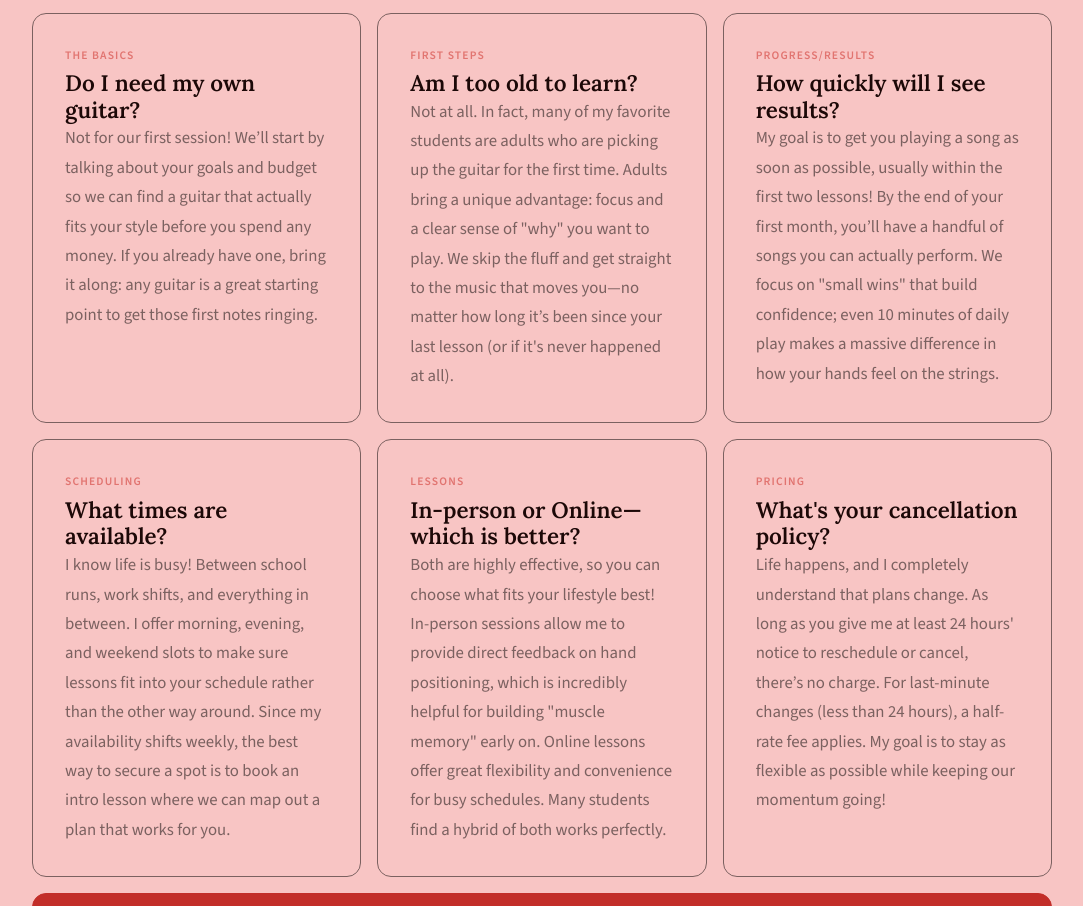
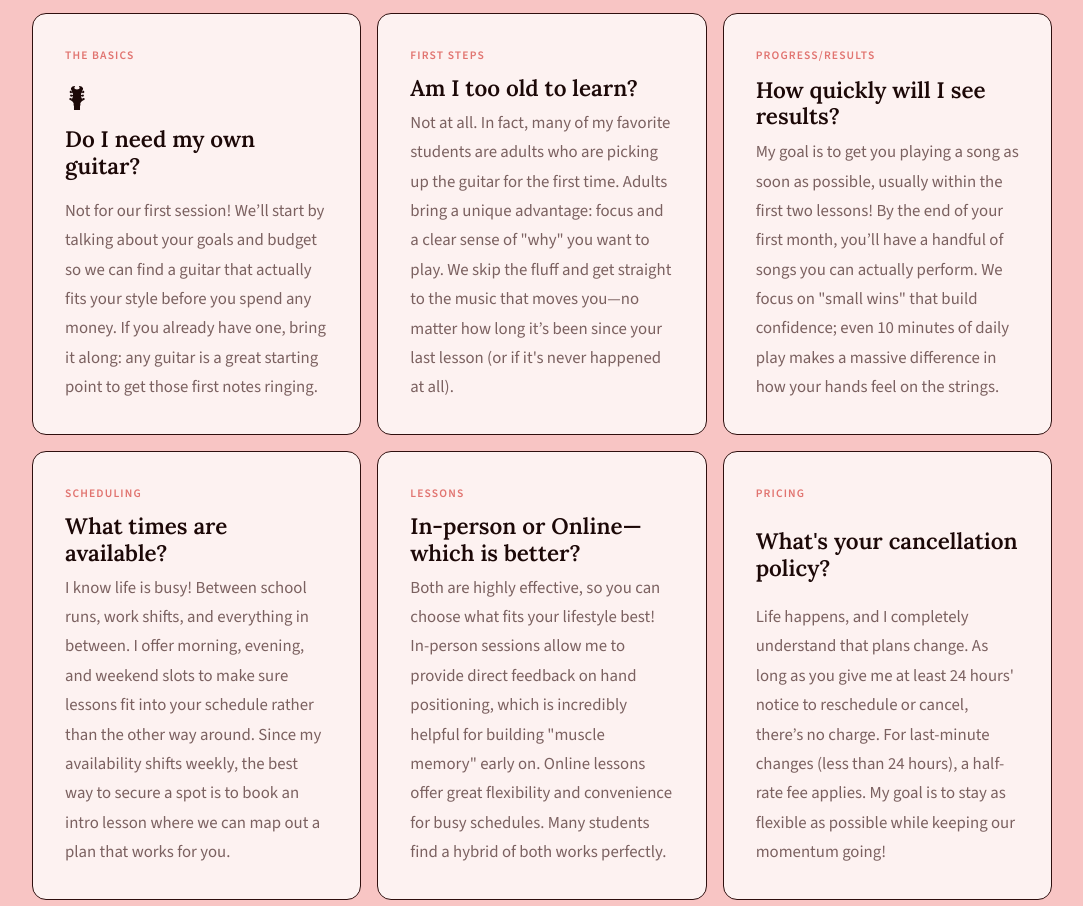
Before and after one commit to chrisfedosky/ironRoseGuitar-website, a plain HTML site: page faq.html in a window 1280 px wide. Shown: the part 391-1297 px from the top of the page, without its empty margins (98-1181 px from the left). Drawn offline with nearby package versions, Linux system fonts and the light colour scheme.

Commit message:
faq and contact page bkg updates

```diff
--- a/faq.html
+++ b/faq.html
@@ -39,44 +39,70 @@
             <a href="/contact.html" class="btn btn-primary" style="margin-top: 1.25rem;">Book Your Free First Lesson!</a>
         </div>
 
-        <!-- add Icons to card for some visual variety and visual focal point to scan and get what Q it answers -->
         <!-- Q1 -->
-        <div class="card" style="grid-area: q1; justify-content: flex-start;">
+        <div class="card card2" style="grid-area: q1">
             <span class="eyebrow">The Basics</span>
+
+            <svg class="my-icon"
+                  viewBox="0 0 481.266 481.266">
+                <g>
+                    <path d="M371.096,286.677c13.188,0,23.885-10.695,23.885-23.888c0-13.188-10.696-23.878-23.885-23.878
+                        c-8.9,0-10.893,4.927-11.276,12.132h-22.843c-8.075-16.042-12.575-31.939-14.566-47.159h21.708
+                        c0.385,7.213,2.392,12.128,11.284,12.128c13.188,0,23.885-10.692,23.885-23.882c0-13.185-10.696-23.88-23.885-23.88
+                        c-8.893,0-10.899,4.921-11.284,12.128h-22.975c0.404-17.482,3.671-33.528,7.851-47.155h22.975
+                        c0.385,7.213,2.393,12.128,11.284,12.128c13.188,0,23.885-10.692,23.885-23.882s-10.696-23.88-23.885-23.88
+                        c-8.892,0-10.899,4.921-11.284,12.128h-14.091c2.77-6.1,5.391-11.086,7.438-14.689c4.324-7.62,9.438-18.316,15.208-31.793
+                        c1.964-4.584,2.425-12.465-0.213-17.717C346.23,17.444,318.01,0,286.684,0h-3.29c-1.907,0-3.535,0.958-4.36,2.575
+                        c-1.242,2.442-0.4,5.456,2.753,9.806c8.584,11.886,12.427,22.964,12.427,28.661c0,14.547-24.565,26.824-53.643,26.824
+                        s-53.641-12.277-53.641-26.824c0-5.709,3.837-16.783,12.427-28.661c3.14-4.35,3.985-7.364,2.749-9.806
+                        C201.276,0.958,199.655,0,197.747,0h-3.29c-31.168,0-59.31,17.31-73.456,45.173c-2.386,4.699-2.507,12.481-0.269,17.717
+                        c5.827,13.619,10.99,24.437,15.356,32.137c2.04,3.597,4.668,8.59,7.426,14.689h-14.227c-0.382-7.213-2.384-12.128-11.281-12.128
+                        c-13.185,0-23.88,10.689-23.88,23.88s10.696,23.882,23.88,23.882c8.896,0,10.898-4.923,11.281-12.128h23.115
+                        c4.174,13.627,7.434,29.673,7.851,47.155h-23.106c-0.383-7.213-2.385-12.128-11.281-12.128c-13.187,0-23.88,10.696-23.88,23.88
+                        c0,13.19,10.693,23.882,23.88,23.882c8.896,0,10.898-4.923,11.281-12.128h21.842c-2.001,15.22-6.494,31.118-14.563,47.159h-22.98
+                        c-0.383-7.222-2.385-12.132-11.281-12.132c-13.186,0-23.88,10.69-23.88,23.878c0,13.192,10.694,23.888,23.88,23.888
+                        c8.896,0,10.898-4.921,11.281-12.13h8.525c-1.889,2.576-3.883,5.137-5.995,7.706c-2.09,2.536-2.914,5.542-2.323,8.456
+                        c0.585,2.938,2.525,5.397,5.454,6.937c36.772,19.388,47.08,45.978,48.781,66.347c-3.531,2.04-5.925,5.803-5.925,10.151v7.028
+                        c0,6.164,4.765,11.177,10.794,11.674v88.42h119.72v-88.42c6.031-0.497,10.793-5.51,10.793-11.674v-7.028
+                        c0-4.248-2.285-7.951-5.667-10.022c1.671-20.362,11.93-46.996,48.73-66.436c2.925-1.551,4.86-4.02,5.442-6.945
+                        c0.58-2.913-0.245-5.919-2.333-8.451c-2.116-2.573-4.123-5.149-6.015-7.742h8.392C360.204,281.756,362.196,286.677,371.096,286.677
+                        z"/>
+                </g>
+            </svg>
             <h3>Do I need my own guitar?</h3>
             <p>Not for our first session! We’ll start by talking about your goals and budget so we can find a guitar that actually fits your style before you spend any money. If you already have one, bring it along: any guitar is a great starting point to get those first notes ringing.</p>
         </div>
 
         <!-- Q2 -->
-        <div class="card" style="grid-area: q2; justify-content: flex-start;">
+        <div class="card card2" style="grid-area: q2">
             <span class="eyebrow">First Steps</span>
             <h3>Am I too old to learn?</h3>
             <p>Not at all. In fact, many of my favorite students are adults who are picking up the guitar for the first time. Adults bring a unique advantage: focus and a clear sense of "why" you want to play. We skip the fluff and get straight to the music that moves you—no matter how long it’s been since your last lesson (or if it's never happened at all).</p>
         </div>
 
         <!-- Q3 -->
-        <div class="card card-benefit" style="grid-area: q3; justify-content: flex-start;">
+        <div class="card card2" style="grid-area: q3">
             <span class="eyebrow">Progress/Results</span>
             <h3>How quickly will I see results?</h3>
             <p>My goal is to get you playing a song as soon as possible, usually within the first two lessons! By the end of your first month, you’ll have a handful of songs you can actually perform. We focus on "small wins" that build confidence; even 10 minutes of daily play makes a massive difference in how your hands feel on the strings.</p>
         </div>
 
         <!-- Q4 -->
-        <div class="card" style="grid-area: q4; justify-content: flex-start;">
+        <div class="card card2" style="grid-area: q4">
             <span class="eyebrow">Scheduling</span>
             <h3>What times are available?</h3>
             <p>I know life is busy! Between school runs, work shifts, and everything in between. I offer morning, evening, and weekend slots to make sure lessons fit into your schedule rather than the other way around. Since my availability shifts weekly, the best way to secure a spot is to book an intro lesson where we can map out a plan that works for you.</p>
         </div>
 
         <!-- Q5 -->
-        <div class="card card-muted" style="grid-area: q5; justify-content: flex-start;"> <!-- change card muted looks weird -->
+        <div class="card card2" style="grid-area: q5">
             <span class="eyebrow">Lessons</span>
             <h3>In-person or Online—which is better?</h3>
             <p>Both are highly effective, so you can choose what fits your lifestyle best! In-person sessions allow me to provide direct feedback on hand positioning, which is incredibly helpful for building "muscle memory" early on. Online lessons offer great flexibility and convenience for busy schedules. Many students find a hybrid of both works perfectly.</p>
         </div>
 
         <!-- Q6 -->
-        <div class="card card-benefit" style="grid-area: q6; justify-content: flex-start;">
+        <div class="card card2" style="grid-area: q6">
             <span class="eyebrow">Pricing</span>
             <h3>What's your cancellation policy?</h3>
             <p>Life happens, and I completely understand that plans change. As long as you give me at least 24 hours' notice to reschedule or cancel, there’s no charge. For last-minute changes (less than 24 hours), a half-rate fee applies. My goal is to stay as flexible as possible while keeping our momentum going!</p>
```
Also changed, not shown: contact.html (+2 -2 lines), assets/images/icons/guitar-back-part-svgrepo-com.svg (added), assets/images/icons/guitar-music-instrument-svgrepo-com.svg (added), assets/images/icons/guitar-svgrepo-com.svg (added).
